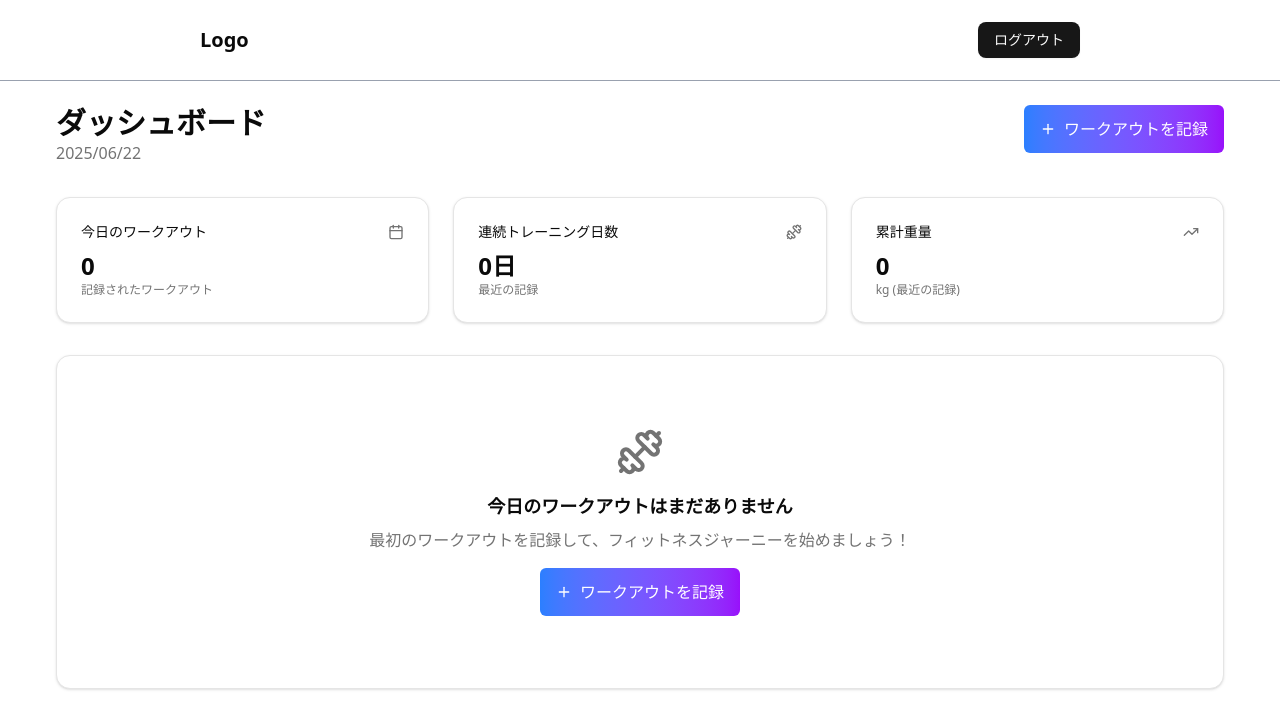
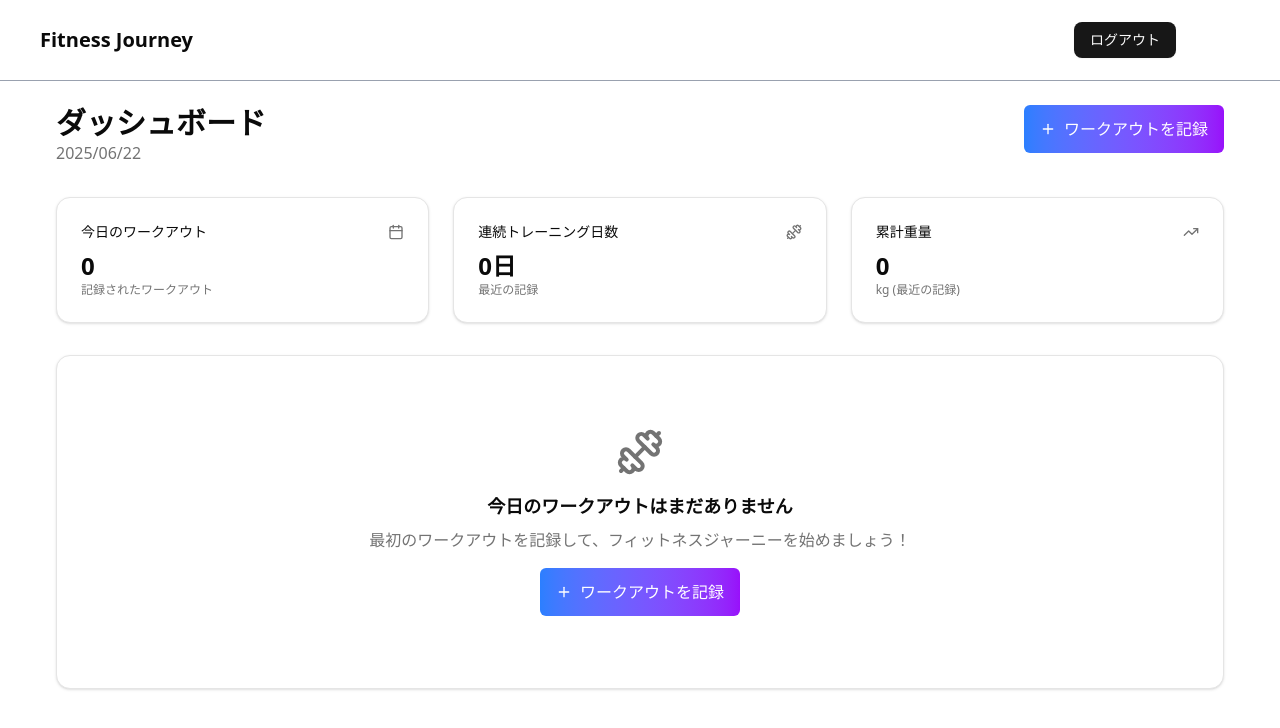
Before and after one commit to wataru-corder/work-app, a Next.js app: page /dashboard in a window 1280 px wide. Shown: the top 728 px of the page. Built offline with nearby package versions, Linux system fonts and the light colour scheme; data requests are answered from the project's data file.

Commit message:
Headerコンポーネントのタイトルを「Logo」から「Fitness Journey」に変更し、幅のスタイルを調整

```diff
--- a/app/Header.tsx
+++ b/app/Header.tsx
@@ -5,8 +5,8 @@ const Header = () => {
   return (
     <div>
       <header className="border-b border-gray-400">
-        <div className="w-[75%] mx-auto flex justify-between items-center  px-10 h-20">
-          <h1 className="font-bold text-xl">Logo</h1>
+        <div className="w-[95%] w-max[1400px]mx-auto flex justify-between items-center  px-10 h-20">
+          <h1 className="font-bold text-xl">Fitness Journey</h1>
           <div>
             <Button>ログアウト</Button>
           </div>
```
